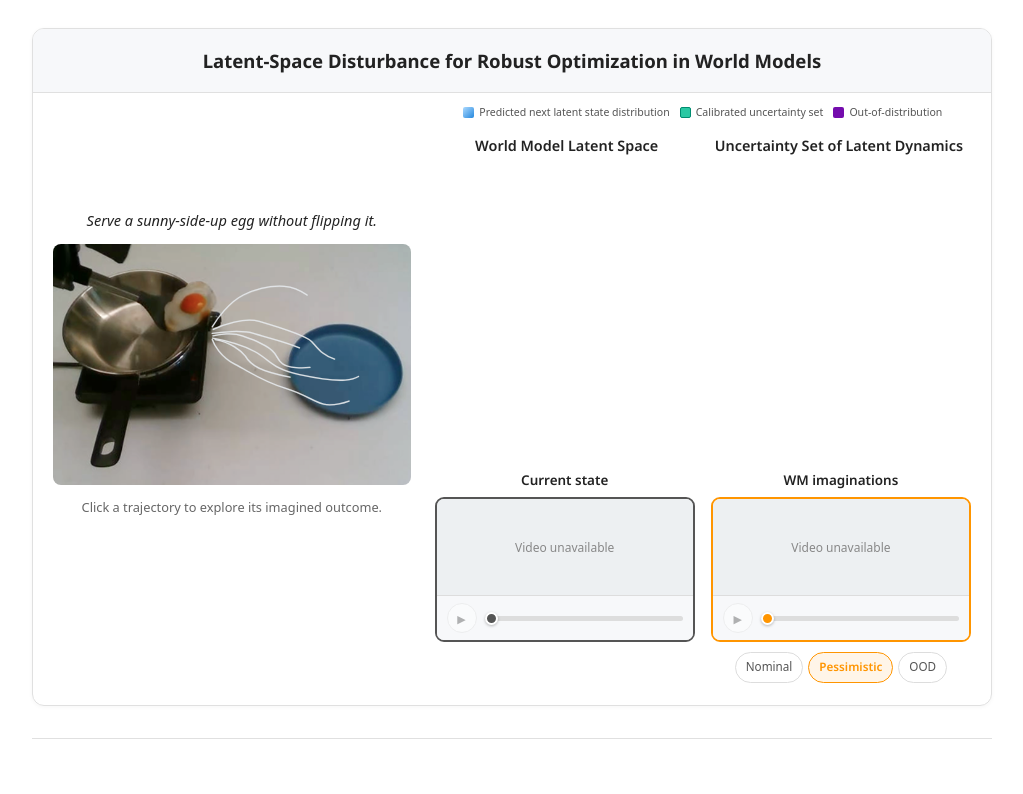
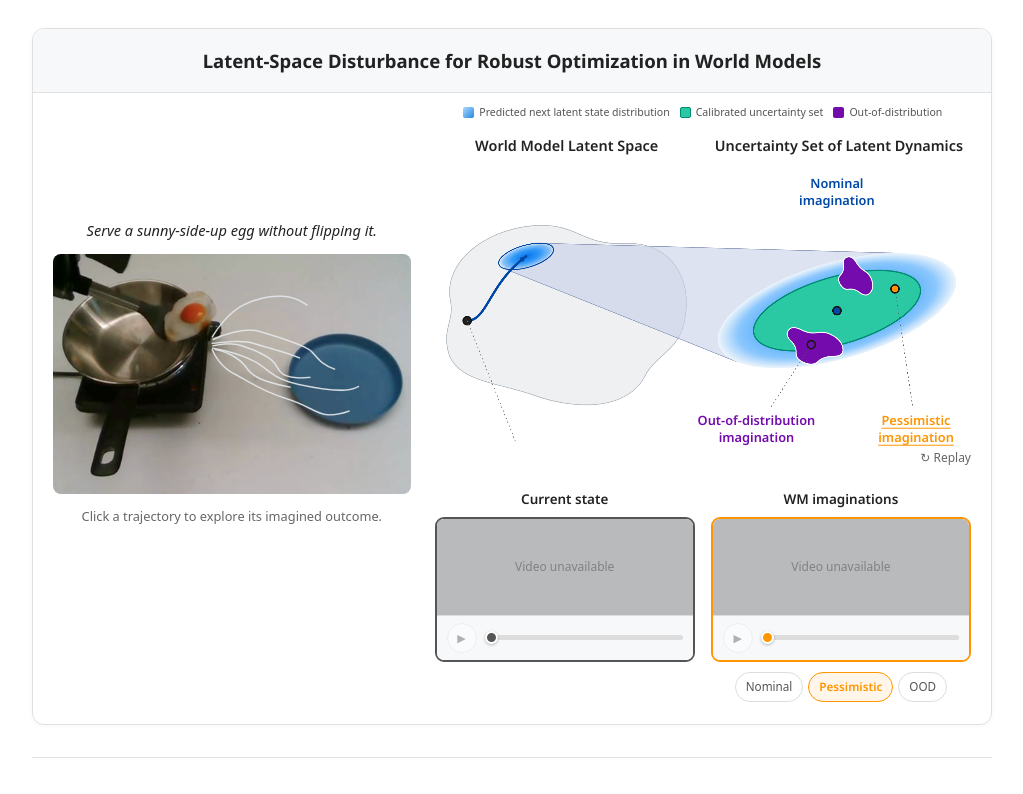
Before and after one commit to givenone/LatentDisturbance, a Next.js app: page / in a window 1280 px wide. Shown: the part 800-1594 px from the top of the page, without its empty margins (128-1151 px from the left). Built offline with nearby package versions, Linux system fonts and the light colour scheme; a web font is replaced by a local one.

Commit message:
Gray out overview videos until a trajectory is selected

```diff
--- a/app/components/Demo.tsx
+++ b/app/components/Demo.tsx
@@ -36,11 +36,11 @@ export function Demo(){
    </g>)}</g></svg></div><p className="demo-instruction">Click a trajectory to explore its imagined outcome.</p><p className="demo-verdict" style={{color:actionColor(action)}} aria-live="polite">{selected&&(actions[action-1].result==='success'?'Robust decision: remains successful even under the plausible worst-case outcome.':'Non-robust decision: the plausible worst-case outcome leads to failure.')}</p></div>
    <div className="demo-explorer">
     <div className="region-legend demo-top-legend"><span><i className="blue-swatch"/>Predicted next latent state distribution</span><span><i className="green-swatch"/>Calibrated uncertainty set</span><span><i className="purple-swatch"/>Out-of-distribution</span></div>
-    <div className="latent-panel"><div className="figure-headings"><h3>World Model Latent Space</h3><h3>Uncertainty Set of Latent Dynamics</h3></div><div className="latent-scene">{selected&&<Drawing kind="scene" action={action} replay={replay}/>}
-    {selected&&outcomes.map((o,i)=><div key={o.id}><button className={`outcome-point ${o.id===outcome?'selected':''}`} style={{left:`${50+outcomePoint(action,o.id)[0]*50}%`,top:`${(outcomePoint(action,o.id)[1]*300+45)/4}%`}} onClick={()=>setOutcome(o.id)} aria-label={`Show ${o.label} outcome`} aria-pressed={o.id===outcome}/><button className="outcome-label" style={{left:`${outcomeLabels[i][0]/8}%`,top:`${outcomeLabels[i][1]/4}%`,color:o.color}} onClick={()=>setOutcome(o.id)} aria-pressed={o.id===outcome}>{o.short}</button></div>)}
-    </div><div className="schematic-caption">{selected&&<button onClick={()=>setReplay(n=>n+1)} aria-label="Replay latent-space animation">↻ Replay</button>}<span className="sr-only demo-explanation" aria-live="polite">ACTION {action} / {chosen.label.toUpperCase()}</span></div>
+    <div className="latent-panel"><div className="figure-headings"><h3>World Model Latent Space</h3><h3>Uncertainty Set of Latent Dynamics</h3></div><div className="latent-scene"><Drawing kind="scene" action={action} replay={replay}/>
+    {outcomes.map((o,i)=><div key={o.id}><button className={`outcome-point ${o.id===outcome?'selected':''}`} style={{left:`${50+outcomePoint(action,o.id)[0]*50}%`,top:`${(outcomePoint(action,o.id)[1]*300+45)/4}%`}} onClick={()=>setOutcome(o.id)} aria-label={`Show ${o.label} outcome`} aria-pressed={o.id===outcome}/><button className="outcome-label" style={{left:`${outcomeLabels[i][0]/8}%`,top:`${outcomeLabels[i][1]/4}%`,color:o.color}} onClick={()=>setOutcome(o.id)} aria-pressed={o.id===outcome}>{o.short}</button></div>)}
+    </div><div className="schematic-caption"><button onClick={()=>setReplay(n=>n+1)} aria-label="Replay latent-space animation">↻ Replay</button><span className="sr-only demo-explanation" aria-live="polite">ACTION {action} / {chosen.label.toUpperCase()}</span></div>
    </div>
-   <div className="demo-players"><div className="current-state-player"><h3>Current state</h3><VideoPlayer key={`${action}-${playRequest}`} src={demo.original(action)} autoPlay={selected} loop={false} playbackRate={3} onEnded={()=>{if(selected)setCurrentDone(true);}} label="Current state"/></div><div className="imagined-state-player"><h3>WM imaginations</h3><VideoPlayer key={`${demo.video(action,outcome)}-${playRequest}-${currentDone}`} src={demo.video(action,outcome)} label={`Action ${action}, ${chosen.short}`} color={chosen.color} autoPlay={selected&&currentDone} loop={false}/><div className="imagination-selector" aria-label="Select WM imagination">{(['nominal','ours','ood'] as const).map(id=>{const option=outcomes.find(o=>o.id===id)!;return <button key={id} onClick={()=>setOutcome(id)} aria-pressed={outcome===id} style={{'--outcome-color':option.color} as React.CSSProperties}>{option.label}</button>;})}</div></div></div>
+   <div className="demo-players"><div className="current-state-player"><h3>Current state</h3><VideoPlayer key={`${action}-${playRequest}`} src={demo.original(action)} autoPlay={selected} loop={false} playbackRate={3} disabled={!selected} onEnded={()=>{if(selected)setCurrentDone(true);}} label="Current state"/></div><div className="imagined-state-player"><h3>WM imaginations</h3><VideoPlayer key={`${demo.video(action,outcome)}-${playRequest}-${currentDone}`} src={demo.video(action,outcome)} label={`Action ${action}, ${chosen.short}`} color={chosen.color} autoPlay={selected&&currentDone} loop={false} disabled={!selected}/><div className="imagination-selector" aria-label="Select WM imagination">{(['nominal','ours','ood'] as const).map(id=>{const option=outcomes.find(o=>o.id===id)!;return <button key={id} onClick={()=>setOutcome(id)} aria-pressed={outcome===id} style={{'--outcome-color':option.color} as React.CSSProperties}>{option.label}</button>;})}</div></div></div>
    </div>
   </div>
  </div>;
--- a/app/components/VideoPlayer.tsx
+++ b/app/components/VideoPlayer.tsx
@@ -1,7 +1,7 @@
 'use client';
 import {useEffect,useRef,useState} from 'react';
 
-export function VideoPlayer({src,label,color='#555',autoPlay=true,loop=true,playbackRate=1,onEnded}:{src:string;label:string;color?:string;autoPlay?:boolean;loop?:boolean;playbackRate?:number;onEnded?:()=>void}){
+export function VideoPlayer({src,label,color='#555',autoPlay=true,loop=true,playbackRate=1,onEnded,disabled=false}:{src:string;label:string;color?:string;autoPlay?:boolean;loop?:boolean;playbackRate?:number;onEnded?:()=>void;disabled?:boolean}){
  const video=useRef<HTMLVideoElement>(null),slider=useRef<HTMLInputElement>(null),seeking=useRef(false),resume=useRef(false);
  const [duration,setDuration]=useState(0),[playing,setPlaying]=useState(false),[ready,setReady]=useState(false),[failed,setFailed]=useState(false);
  useEffect(()=>{const v=video.current;if(v&&v.readyState>=1){setDuration(v.duration);setReady(true);}},[src]);
@@ -12,7 +12,7 @@ export function VideoPlayer({src,label,color='#555',autoPlay=true,loop=true,play
  const begin=()=>{resume.current=!!video.current&&!video.current.paused;seeking.current=true;video.current?.pause();};
  const end=()=>{seeking.current=false;if(resume.current)play();resume.current=false;};
  return <div className="paper-player" style={{'--player-color':color,borderColor:color} as React.CSSProperties}>
-  <div className="paper-player-screen">{failed?<div className="media-placeholder">Video unavailable</div>:<video ref={video} src={src} muted playsInline autoPlay={autoPlay} loop={loop} preload="auto" aria-label={label} onLoadedMetadata={e=>{e.currentTarget.playbackRate=playbackRate;setDuration(e.currentTarget.duration);update(0);setReady(true);}} onPlay={()=>setPlaying(true)} onPause={()=>setPlaying(false)} onEnded={e=>{if(!loop){setPlaying(false);update(e.currentTarget.duration);}onEnded?.();}} onTimeUpdate={e=>{if(!seeking.current)update(e.currentTarget.currentTime);}} onError={()=>{setFailed(true);setReady(false);setPlaying(false);}}/>}</div>
-  <div className="paper-player-controls"><button className="round-play" disabled={!ready} onClick={()=>{if(playing)video.current?.pause();else play();}} aria-label={`${playing?'Pause':'Play'} ${label}`}>{playing?'Ⅱ':'▶'}</button><input ref={slider} type="range" min="0" max={duration||1} step="any" defaultValue="0" disabled={!ready} aria-label={`${label} time`} onPointerDown={begin} onPointerUp={end} onPointerCancel={end} onKeyDown={e=>{if(['ArrowLeft','ArrowRight','Home','End'].includes(e.key)&&!seeking.current)begin();}} onKeyUp={end} onInput={e=>{const time=Number(e.currentTarget.value);if(video.current)video.current.currentTime=time;update(time);}}/></div>
+  <div className="paper-player-screen">{failed?<div className="media-placeholder">Video unavailable</div>:<video ref={video} src={src} muted playsInline autoPlay={autoPlay} loop={loop} preload="auto" aria-label={label} onLoadedMetadata={e=>{e.currentTarget.playbackRate=playbackRate;setDuration(e.currentTarget.duration);update(0);setReady(true);}} onPlay={()=>setPlaying(true)} onPause={()=>setPlaying(false)} onEnded={e=>{if(!loop){setPlaying(false);update(e.currentTarget.duration);}onEnded?.();}} onTimeUpdate={e=>{if(!seeking.current)update(e.currentTarget.currentTime);}} onError={()=>{setFailed(true);setReady(false);setPlaying(false);}}/>}{disabled&&<div className="player-disabled-overlay" aria-hidden="true"/>}</div>
+  <div className="paper-player-controls"><button className="round-play" disabled={!ready||disabled} onClick={()=>{if(playing)video.current?.pause();else play();}} aria-label={`${playing?'Pause':'Play'} ${label}`}>{playing?'Ⅱ':'▶'}</button><input ref={slider} type="range" min="0" max={duration||1} step="any" defaultValue="0" disabled={!ready||disabled} aria-label={`${label} time`} onPointerDown={begin} onPointerUp={end} onPointerCancel={end} onKeyDown={e=>{if(['ArrowLeft','ArrowRight','Home','End'].includes(e.key)&&!seeking.current)begin();}} onKeyUp={end} onInput={e=>{const time=Number(e.currentTarget.value);if(video.current)video.current.currentTime=time;update(time);}}/></div>
  </div>;
 }
--- a/app/globals.css
+++ b/app/globals.css
@@ -152,3 +152,4 @@ html{overflow-x:hidden}body{overflow-x:clip}
 .takeaway-list{margin:0 0 8px;padding-left:20px;font-size:.87rem;color:#444;line-height:1.75}.takeaway-list li+li{margin-top:4px}.takeaway-list strong{color:var(--ink)}
 @media(max-width:560px){.section-toc ol{columns:1}.takeaway-list{font-size:.82rem}}
 .takeaway-list{list-style:disc}.section-toc ol{list-style:decimal}
+.paper-player-screen{position:relative}.player-disabled-overlay{position:absolute;inset:0;background:rgba(120,120,120,.45);pointer-events:none}
```
Also changed, not shown: 1 other file (tests, documents, lock files or other folders).
